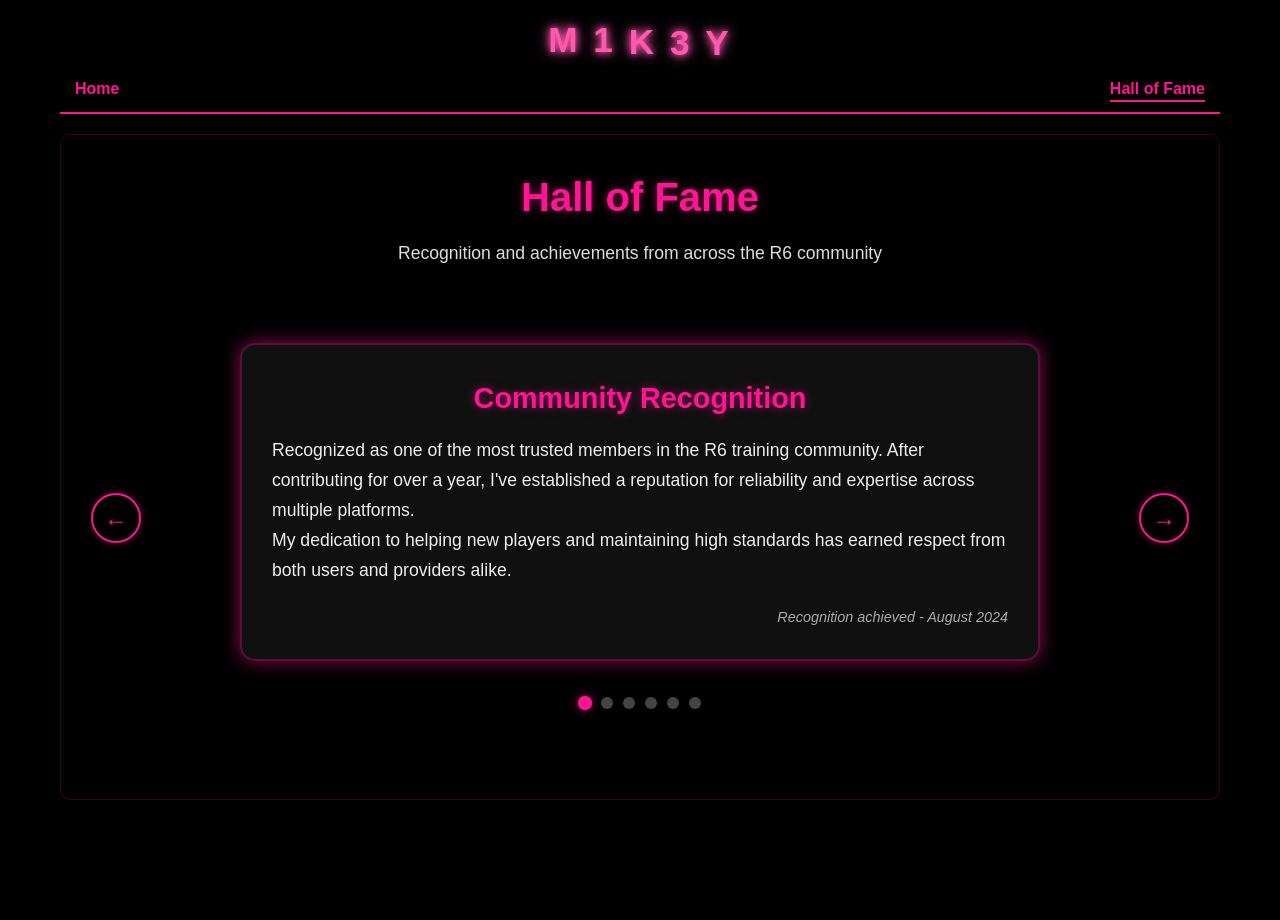
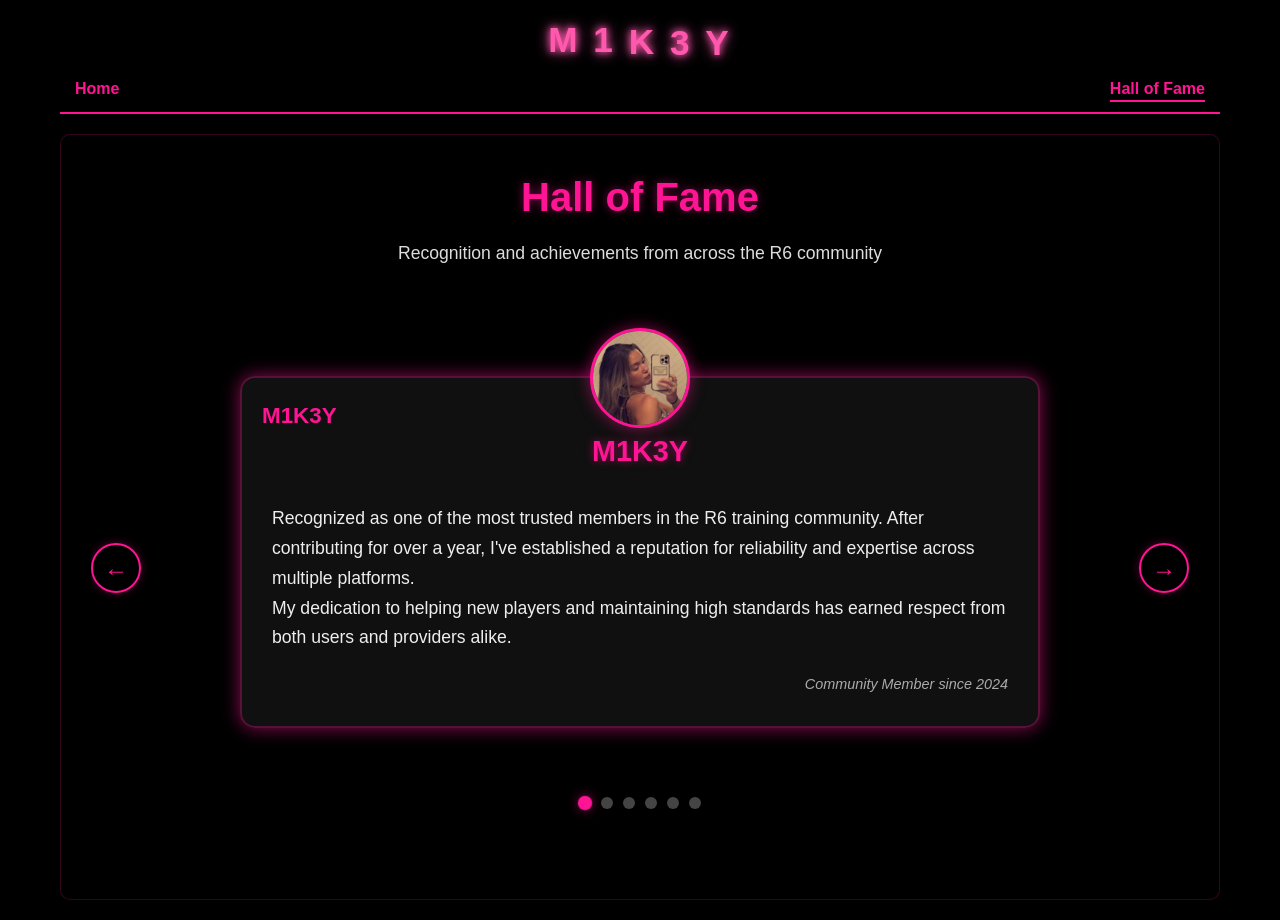
Before and after one commit to M1K3Y-org/m1k3y.uk, a plain HTML site: page hall-of-fame.html in a window 1280 px wide. Before the commit the page ends 820 px from the top, so only its background shows below. Drawn offline with Linux system fonts and the light colour scheme.

Commit message:
Update hall-of-fame.html

```diff
--- a/hall-of-fame.html
+++ b/hall-of-fame.html
@@ -175,7 +175,7 @@
         .slider {
             display: flex;
             transition: transform 0.6s cubic-bezier(0.42, 0, 0.58, 1);
-            height: 350px;
+            height: 450px; /* Increased height for new layout */
         }
 
         .slide {
@@ -261,6 +261,69 @@
             opacity: 1;
         }
 
+        /* Profile Box Styles */
+        .profile-box {
+            position: relative;
+            padding-top: 50px; /* Space for the profile image */
+        }
+
+        .profile-name {
+            color: var(--primary-pink);
+            font-size: 1.8em;
+            text-align: center;
+            text-shadow: 0 0 8px rgba(255, 20, 147, 0.5);
+            margin-bottom: 20px;
+        }
+
+        .profile-username {
+            position: absolute;
+            top: 20px;
+            left: 20px;
+            color: var(--primary-pink);
+            font-weight: bold;
+            font-size: 1.4em;
+        }
+
+        .profile-image-container {
+            position: absolute;
+            top: -50px;
+            left: 50%;
+            transform: translateX(-50%);
+            z-index: 5;
+        }
+
+        .profile-image {
+            width: 100px;
+            height: 100px;
+            border-radius: 50%;
+            border: 3px solid var(--primary-pink);
+            background-color: #333;
+            box-shadow: 0 0 15px rgba(255, 20, 147, 0.5);
+            overflow: hidden;
+        }
+
+        .profile-image img {
+            width: 100%;
+            height: 100%;
+            object-fit: cover;
+        }
+
+        .profile-content {
+            margin-top: 30px;
+            color: #eee;
+            line-height: 1.7;
+            font-size: 1.1em;
+        }
+
+        .profile-info {
+            margin-top: 20px;
+            font-style: italic;
+            color: #aaa;
+            text-align: right;
+            font-size: 0.9em;
+        }
+
+        /* Standard Box Styles */
         .fame-box-title {
             color: var(--primary-pink);
             font-size: 1.8em;
@@ -317,6 +380,13 @@
                 height: 40px;
                 font-size: 18px;
             }
+            .profile-image {
+                width: 80px;
+                height: 80px;
+            }
+            .profile-username {
+                font-size: 1.2em;
+            }
         }
     </style>
 </head>
@@ -357,16 +427,24 @@
                     <div class="slider-btn next-btn">→</div>
                 </div>
                 <div class="slider">
+                    <!-- Profile Slide with Image Reference -->
                     <div class="slide">
-                        <div class="fame-box">
-                            <h2 class="fame-box-title">Community Recognition</h2>
-                            <div class="fame-box-content">
+                        <div class="fame-box profile-box">
+                            <div class="profile-username">M1K3Y</div>
+                            <div class="profile-image-container">
+                                <div class="profile-image">
+                                    <img src="m1k3y.png" alt="M1K3Y Profile">
+                                </div>
+                            </div>
+                            <h2 class="profile-name">M1K3Y</h2>
+                            <div class="profile-content">
                                 <p>Recognized as one of the most trusted members in the R6 training community. After contributing for over a year, I've established a reputation for reliability and expertise across multiple platforms.</p>
                                 <p>My dedication to helping new players and maintaining high standards has earned respect from both users and providers alike.</p>
                             </div>
-                            <div class="fame-box-info">Recognition achieved - August 2024</div>
+                            <div class="profile-info">Community Member since 2024</div>
                         </div>
                     </div>
+
                     <div class="slide">
                         <div class="fame-box">
                             <h2 class="fame-box-title">Elite Tester Status</h2>
@@ -467,8 +545,13 @@
                 });
 
                 // Animate current slide
-                const activeSlide = slides[currentSlide].querySelector('.fame-box');
-                activeSlide.style.animation = 'fadeIn 0.6s ease forwards, glow 2s infinite alternate';
+                let activeElement;
+                if (currentSlide === 0) {
+                    activeElement = slides[currentSlide].querySelector('.profile-box');
+                } else {
+                    activeElement = slides[currentSlide].querySelector('.fame-box');
+                }
+                activeElement.style.animation = 'fadeIn 0.6s ease forwards, glow 2s infinite alternate';
             }
 
             function nextSlide() {
```
